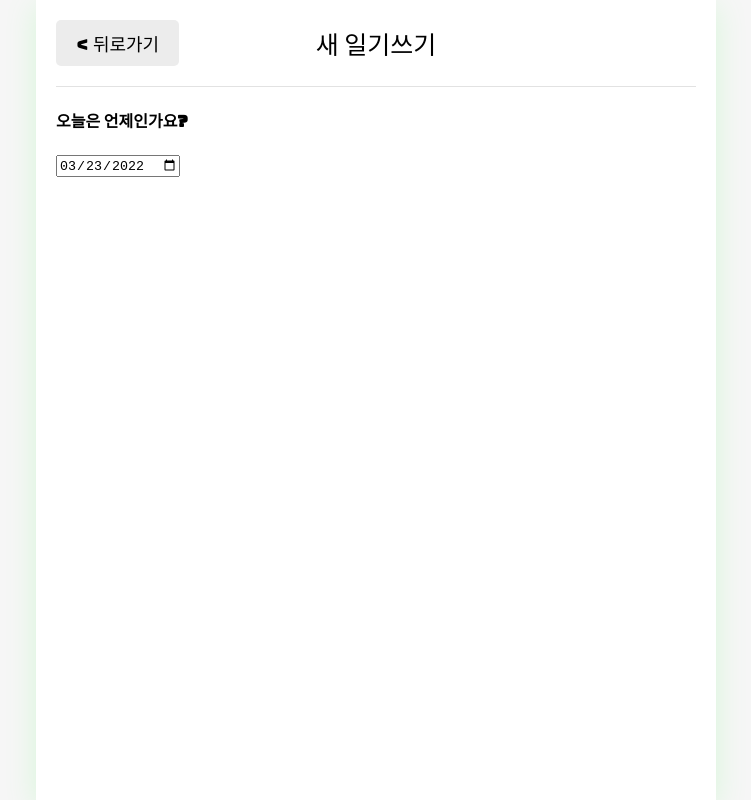
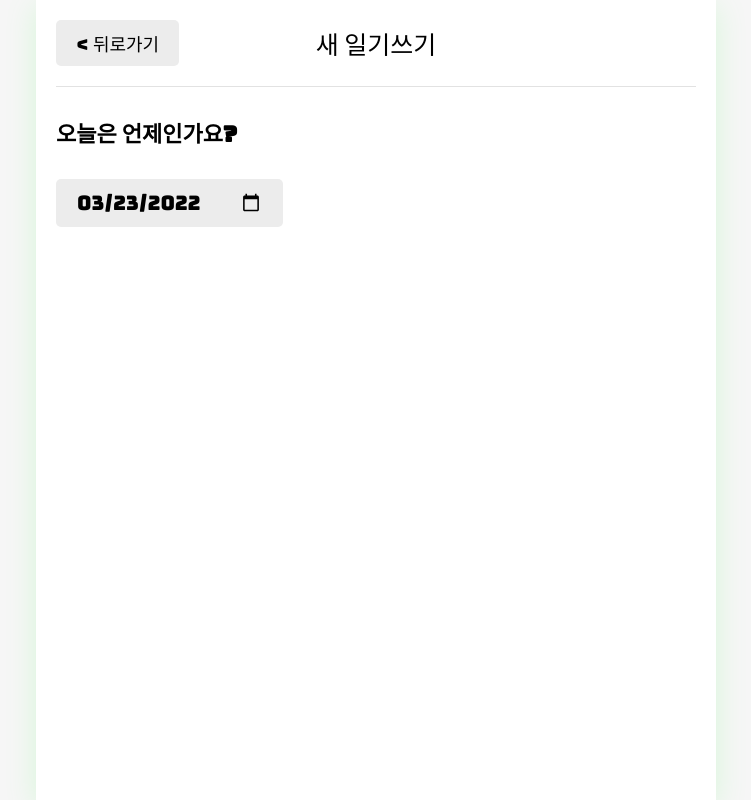
Before and after one commit to hyeonukdev/react-diary, a React (Create React App) app: page /new in a window 1280 px wide. Shown: the whole page, without its empty margins (264-1015 px from the left). Built offline with nearby package versions, Linux system fonts and the light colour scheme.

Commit message:
:construction: Add DiaryEditor

```diff
--- a/src/App.css
+++ b/src/App.css
@@ -193,3 +193,31 @@ header button {
 .DiaryItem .btn_wrapper {
   min-width: 70px;
 }
+
+/* DiaryEditor */
+.DiaryEditor {
+}
+
+.DiaryEditor section {
+  margin-bottom: 40px;
+}
+
+.DiaryEditor h4 {
+  font-size: 22px;
+  font-weight: bold;
+}
+
+.DiaryEditor .input_date {
+  border: none;
+  border-radius: 5px;
+  background-color: #ececec;
+
+  padding-top: 10px;
+  padding-bottom: 10px;
+  padding-left: 20px;
+  padding-right: 20px;
+
+  cursor: pointer;
+  font-family: "Bungee", cursive;
+  font-size: 20px;
+}
--- /dev/null
+++ b/src/components/DiaryEditor.js
@@ -0,0 +1,40 @@
+import { useState } from "react";
+import { useNavigate } from "react-router-dom";
+
+import MyHeader from "./MyHeader";
+import MyButton from "./MyButton";
+
+const getStringDate = (date) => {
+  return date.toISOString().slice(0, 10);
+};
+
+const DiaryEditor = () => {
+  const [date, setDate] = useState(getStringDate(new Date()));
+
+  const navigate = useNavigate();
+  return (
+    <div className="DiaryEditor">
+      <MyHeader
+        headText={"새 일기쓰기"}
+        leftChild={
+          <MyButton text={"< 뒤로가기"} onClick={() => navigate(-1)} />
+        }
+      />
+      <div>
+        <section>
+          <h4>오늘은 언제인가요?</h4>
+          <div className="input_box">
+            <input
+              className="input_date"
+              type="date"
+              value={date}
+              onChange={(e) => setDate(e.target.value)}
+            ></input>
+          </div>
+        </section>
+      </div>
+    </div>
+  );
+};
+
+export default DiaryEditor;
--- a/src/pages/New.js
+++ b/src/pages/New.js
@@ -1,36 +1,9 @@
-import { useState } from "react";
-import { useNavigate } from "react-router-dom";
-
-import MyHeader from "../components/MyHeader";
-import MyButton from "../components/MyButton";
-
-const getStringDate = (date) => {
-  return date.toISOString().slice(0, 10);
-};
+import DiaryEditor from "../components/DiaryEditor";
 
 const New = () => {
-  const [date, setDate] = useState(getStringDate(new Date()));
-  const navigate = useNavigate();
   return (
     <div>
-      <MyHeader
-        headText={"새 일기쓰기"}
-        leftChild={
-          <MyButton text={"< 뒤로가기"} onClick={() => navigate(-1)} />
-        }
-      />
-      <div>
-        <section>
-          <h4>오늘은 언제인가요?</h4>
-          <div className="input-box">
-            <input
-              type="date"
-              value={date}
-              onChange={(e) => setDate(e.target.value)}
-            ></input>
-          </div>
-        </section>
-      </div>
+      <DiaryEditor />
     </div>
   );
 };
```
